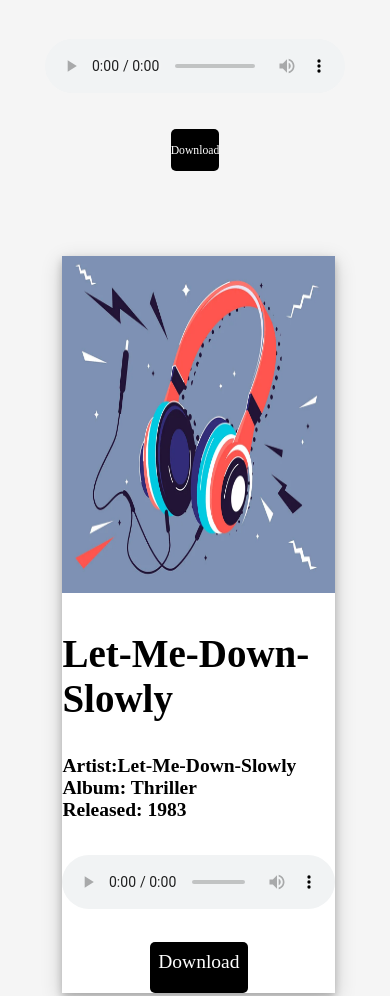
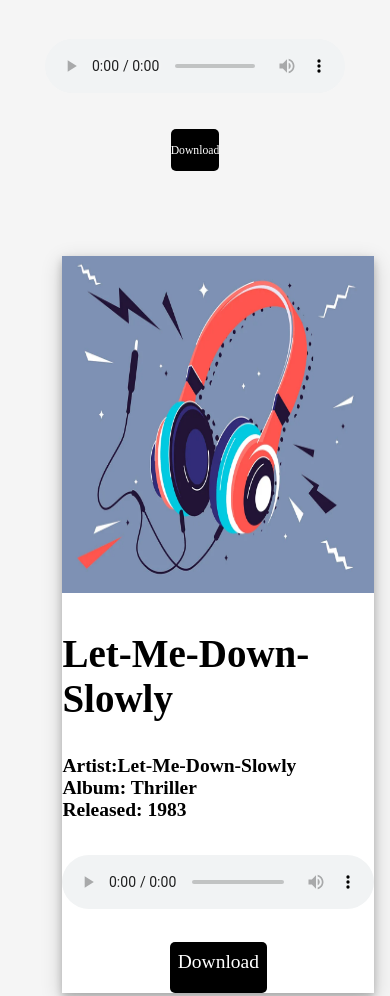
Before and after one commit to mayankverma0097/music2.0, a plain HTML site: page index.html in a window 390 px wide. Shown: the part 944-1940 px from the top of the page. Drawn offline with Linux system fonts and the light colour scheme.

Commit message:
Update audio1.css

```diff
--- a/audio1.css
+++ b/audio1.css
@@ -157,13 +157,13 @@ a.btn2{
     }
     .songs{
         display: block;
-        width: 70vw;
+        width: 80vw;
         position: relative;
         left: 12vw;
 
     }
     .songs img{
-        width: 70vw;
+        width: 80vw;
     }
     .songs a{
         width: 25vw;
```
